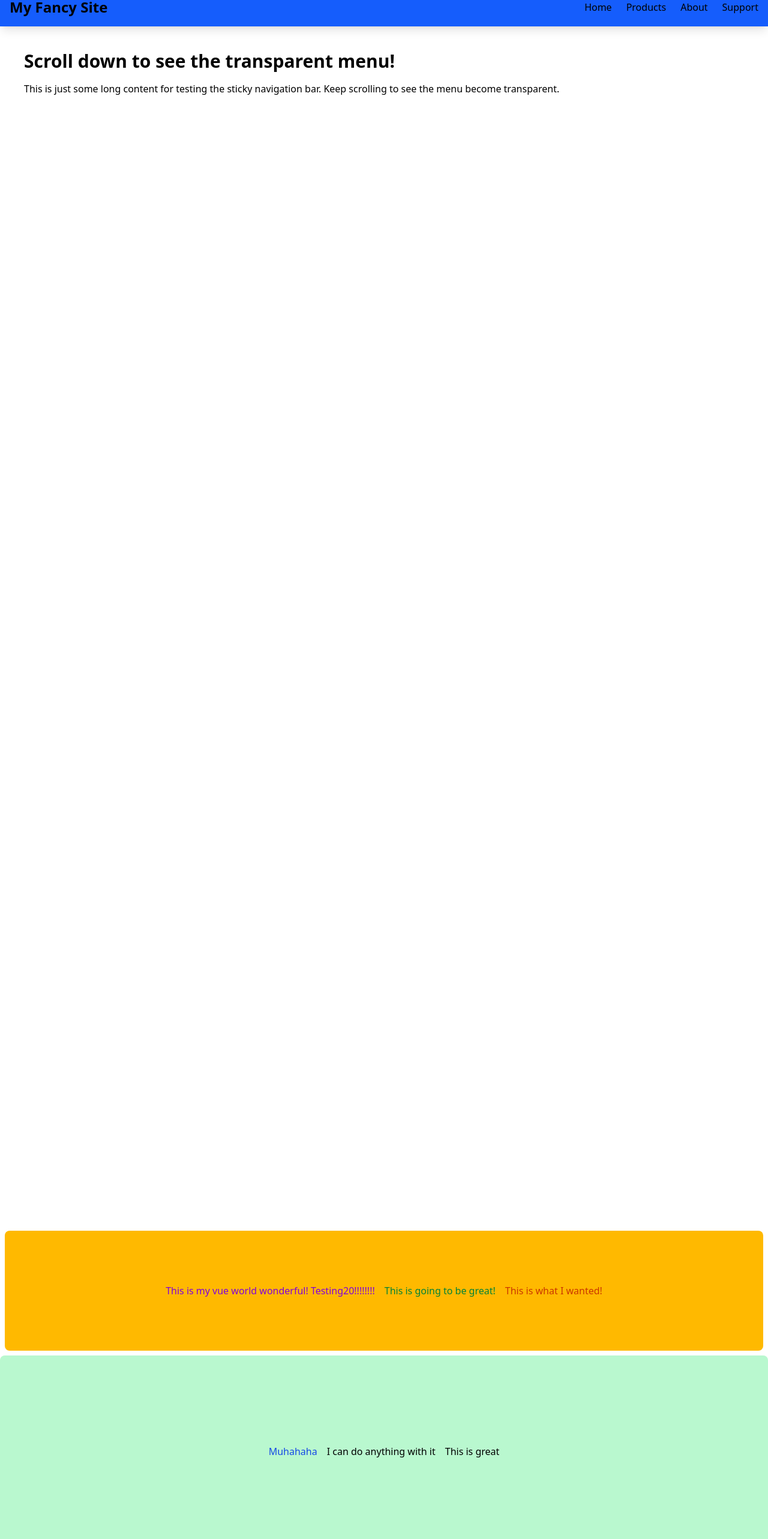
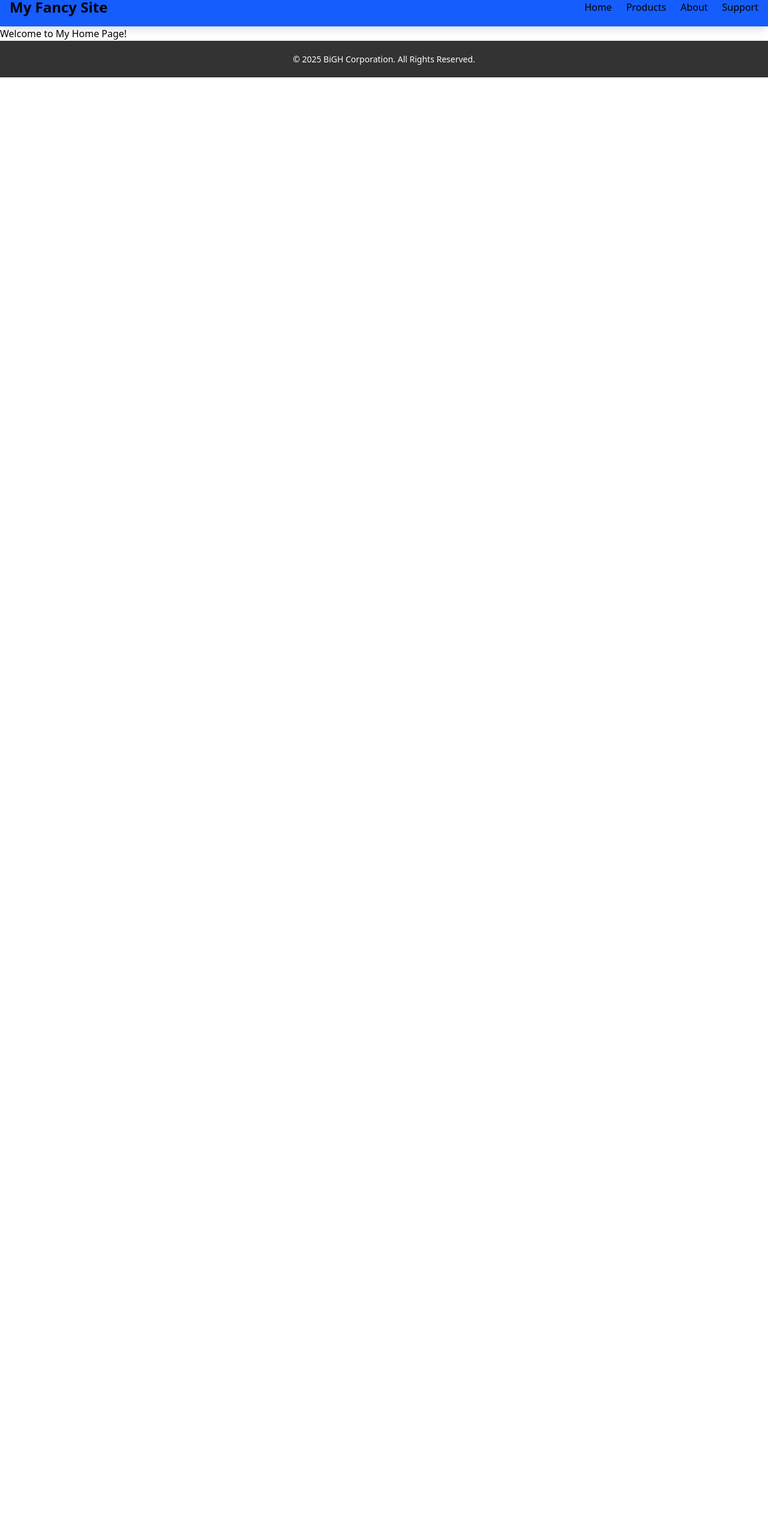
Before and after one commit to sarkuseq1999/my2nd-vue-project, a Vue app: page / in a window 1280 px wide. Shown: the part 20-2586 px from the top of the page at 60% size. After the commit the page ends 800 px from the top, so only its background shows below. Built offline with nearby package versions, Linux system fonts and the light colour scheme.

Commit message:
Router added and nav menu changed location

```diff
--- a/index.html
+++ b/index.html
@@ -2,7 +2,7 @@
 <html lang="en">
   <head>
     <meta charset="UTF-8" />
-    <link rel="icon" type="image/svg+xml" href="/vite.svg" />
+    <link rel="icon" type="image/svg+xml" href="/bigh_favicon.png" />
     <meta name="viewport" content="width=device-width, initial-scale=1.0" />
     <title>BiGH</title>
   </head>
--- a/package.json
+++ b/package.json
@@ -11,7 +11,8 @@
   "dependencies": {
     "@tailwindcss/vite": "^4.0.6",
     "tailwindcss": "^4.0.6",
-    "vue": "^3.5.13"
+    "vue": "^3.5.13",
+    "vue-router": "^4.5.0"
   },
   "devDependencies": {
     "@vitejs/plugin-vue": "^5.2.1",
--- a/src/App.vue
+++ b/src/App.vue
@@ -1,35 +1,12 @@
 <script setup>
-    import BottomCopyrightText from './components/BottomCopyrightText.vue';
-import NavBar from './components/NavBar.vue'
-
+   import BottomCopyrightText from './components/BottomCopyrightText.vue';
 </script>
 
 <template>
 
-<div id="app">
-        <NavBar />
-</div>
 
-  <div class="flex justify-center h-50 items-center bg-amber-400 border-s-green-300 space-x-4 m-2 rounded-lg p-4">
-    <div class="text-purple-700">This is my vue world wonderful! Testing20!!!!!!!!</div>
-    <div class="text-green-700">This is going to be great!</div>
-    <div class="text-orange-700">This is what I wanted!</div>
-  </div>
-  <div class="flex h-80 justify-center items-center space-x-4 bg-green-200 rounded-lg">
-    <div class="text-blue-700">Muhahaha</div>
-    <div>I can do anything with it</div>
-    <div>This is great</div>
-  </div>
+  <router-view></router-view>
 
-  <div class="bg-blue-500 text-white text-lg p-4 md:bg-green-500 lg:bg-red-500">
-  Resize the screen to see color changes!
-</div>
-
-<div class="flex flex-col md:flex-row bg-gray-200 p-4 gap-4">
-  <div class="bg-blue-500 text-white p-6 flex-1 text-center">Item 1</div>
-  <div class="bg-green-500 text-white p-6 flex-1 text-center">Item 2</div>
-  <div class="bg-red-500 text-white p-6 flex-1 text-center">Item 3</div>
-</div>
 
 <div>
   <BottomCopyrightText />
--- a/src/components/NavBar.vue
+++ b/src/components/NavBar.vue
@@ -65,7 +65,7 @@ const toggleMobileDropdown = () => {
 
       <!-- Desktop Menu -->
       <ul class="hidden md:flex space-x-6">
-        <li><a href="#" class="hover:text-yellow-400 transition-colors">Home</a></li>
+        <li><router-link to="/" class="hover:text-yellow-400 transition-colors">Home</router-link></li>
 
         <!-- ✅ Dropdown for Desktop -->
         <li class="relative group"
@@ -101,7 +101,7 @@ const toggleMobileDropdown = () => {
           </div>
         </li>
 
-        <li><a href="#" class="hover:text-yellow-400 transition-colors">About</a></li>
+        <li><router-link to="/about" class="hover:text-yellow-400 transition-colors">About</router-link></li>
         <li><a href="#" class="hover:text-yellow-400 transition-colors">Support</a></li>
       </ul>
 
@@ -152,10 +152,7 @@ const toggleMobileDropdown = () => {
   </nav>
 
   <!-- Example long content to see sticky effect -->
-  <div class="h-[2000px] p-10">
-    <h2 class="text-3xl font-bold mb-4">Scroll down to see the transparent menu!</h2>
-    <p>This is just some long content for testing the sticky navigation bar. Keep scrolling to see the menu become transparent.</p>
-  </div>
+
 </template>
 
 <style scoped>
--- a/src/main.js
+++ b/src/main.js
@@ -1,5 +1,8 @@
 import { createApp } from 'vue'
 import './style.css'
 import App from './App.vue'
+import router from './router'
 
-createApp(App).mount('#app')
+const app = createApp(App)  // 1) Create the app instance
+app.use(router)             // 2) Tell Vue to use the router
+app.mount('#app')           // 3) Mount the app
--- /dev/null
+++ b/src/views/About.vue
@@ -0,0 +1,29 @@
+<script setup>
+   import NavBar from '../components/NavBar.vue'
+</script>
+
+<template>
+
+<div><NavBar /></div>
+
+<div class="flex justify-center h-50 items-center bg-amber-400 border-s-green-300 space-x-4 m-2 rounded-lg p-4">
+    <div class="text-purple-700">This is my vue world wonderful! Testing22!!!!!!!!</div>
+    <div class="text-green-700">This is going to be great!</div>
+    <div class="text-orange-700">This is what I wanted!</div>
+  </div>
+  <div class="flex h-80 justify-center items-center space-x-4 bg-green-200 rounded-lg">
+    <div class="text-blue-700">Muhahaha</div>
+    <div>I can do anything with it</div>
+    <div>This is great</div>
+  </div>
+
+  <div class="bg-blue-500 text-white text-lg p-4 md:bg-green-500 lg:bg-red-500">
+  Resize the screen to see color changes!
+</div>
+
+<div class="flex flex-col md:flex-row bg-gray-200 p-4 gap-4">
+  <div class="bg-blue-500 text-white p-6 flex-1 text-center">Item 1</div>
+  <div class="bg-green-500 text-white p-6 flex-1 text-center">Item 2</div>
+  <div class="bg-red-500 text-white p-6 flex-1 text-center">Item 3</div>
+</div>
+  </template>
--- /dev/null
+++ b/src/views/English_Templates.vue
@@ -0,0 +1,12 @@
+<script setup>
+   import NavBar from '../components/NavBar.vue'
+</script>
+
+
+<template>
+
+    <div><NavBar /></div>
+
+    <h1>Welcome to My Home Page!</h1>
+
+  </template>
--- /dev/null
+++ b/src/views/Home.vue
@@ -0,0 +1,12 @@
+<script setup>
+   import NavBar from '../components/NavBar.vue'
+</script>
+
+
+<template>
+
+    <div><NavBar /></div>
+
+    <h1>Welcome to My Home Page!</h1>
+
+  </template>
```
Also changed, not shown: src/router/index.js (added, +15 -0 lines), public/bigh_favicon.png (added), src/components/Footer.vue (added), 1 other file (tests, documents, lock files or other folders).
